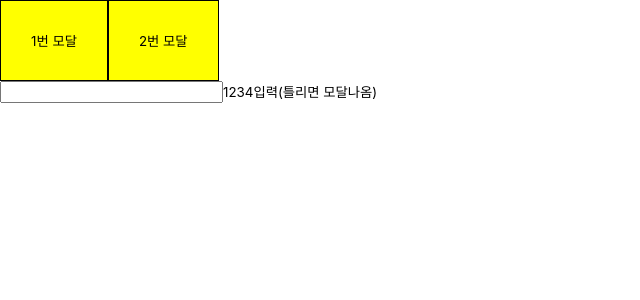
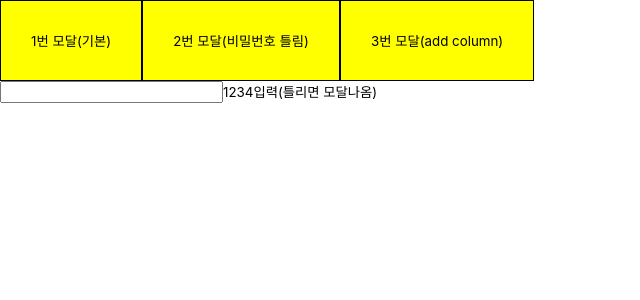
Before and after one commit to sprint-part3-team11/taskify, a Next.js app: page /mj in a window 1280 px wide. Shown: the top 300 px of the page, without its empty margins (0-640 px from the left). Built offline with nearby package versions, Linux system fonts and the light colour scheme.

Commit message:
test: 3개 모달 작업환경 테스트

```diff
--- a/src/pages/mj.tsx
+++ b/src/pages/mj.tsx
@@ -1,4 +1,4 @@
-import React, { useState } from 'react';
+import React, { useEffect, useState } from 'react';
 import styled from 'styled-components';
 import AddNewColumnsModal from '@/components/common/modal/AddNewColumnsModal';
 import BackDropModal from '@/components/common/modal/BackDropModal';
@@ -17,15 +17,21 @@ function mj() {
 
   const [isModalOpen1, setModalOpen1] = useState(false);
   const [isModalOpen2, setModalOpen2] = useState(false);
+  const [isModalOpen3, setModalOpen3] = useState(false);
+
+  const [tempColumnName, setTempColumnName] = useState('');
 
   const openModal1 = () => setModalOpen1(true);
   const openModal2 = () => setModalOpen2(true);
+  const openModal3 = () => setModalOpen3(true);
   const closeModal1 = () => setModalOpen1(false);
   const closeModal2 = () => setModalOpen2(false);
+  const closeModal3 = () => setModalOpen3(false);
 
   const handleInputChange = (e: any) => {
     setInputValue(e.target.value);
   };
+  //비밀번호 확인 시 틀렸을 경우 나오게 하기 위함
   const handleSubmit = (e: any) => {
     e.preventDefault();
     if (inputValue !== '1234') {
@@ -34,11 +40,24 @@ function mj() {
       setModalOpen2(false);
     }
   };
+  //컬럼 prop으로 넘겨 받아서 사용할 때 사용할 예정
+  const handleCreate = (columnName: string) => {
+    setTempColumnName(columnName);
+    setModalOpen2(false);
+  };
+
+  //새 column 생성시 작동하는지 확인
+  useEffect(() => {
+    if (tempColumnName) {
+      console.log(tempColumnName);
+    }
+  }, [tempColumnName]);
 
   return (
     <div>
-      <S.Button onClick={openModal1}>1번 모달</S.Button>
-      <S.Button onClick={openModal2}>2번 모달</S.Button>
+      <S.Button onClick={openModal1}>1번 모달(기본)</S.Button>
+      <S.Button onClick={openModal2}>2번 모달(비밀번호 틀림)</S.Button>
+      <S.Button onClick={openModal3}>3번 모달(add column)</S.Button>
 
       <BackDropModal isOpen={isModalOpen1} onClose={closeModal1}>
         <h1>내가 모달이다</h1>
@@ -51,8 +70,13 @@ function mj() {
         <button type="submit">1234입력(틀리면 모달나옴)</button>
       </form>
 
-      <AddNewColumnsModal isOpen={isModalOpen2} onClose={closeModal2} />
-      {/* <PasswordWarnModal isOpen={isModalOpen2} onClose={closeModal2} /> */}
+      <PasswordWarnModal isOpen={isModalOpen2} onClose={closeModal2} />
+
+      <AddNewColumnsModal
+        isOpen={isModalOpen3}
+        onClose={closeModal3}
+        onCreate={handleCreate}
+      />
     </div>
   );
 }
```
